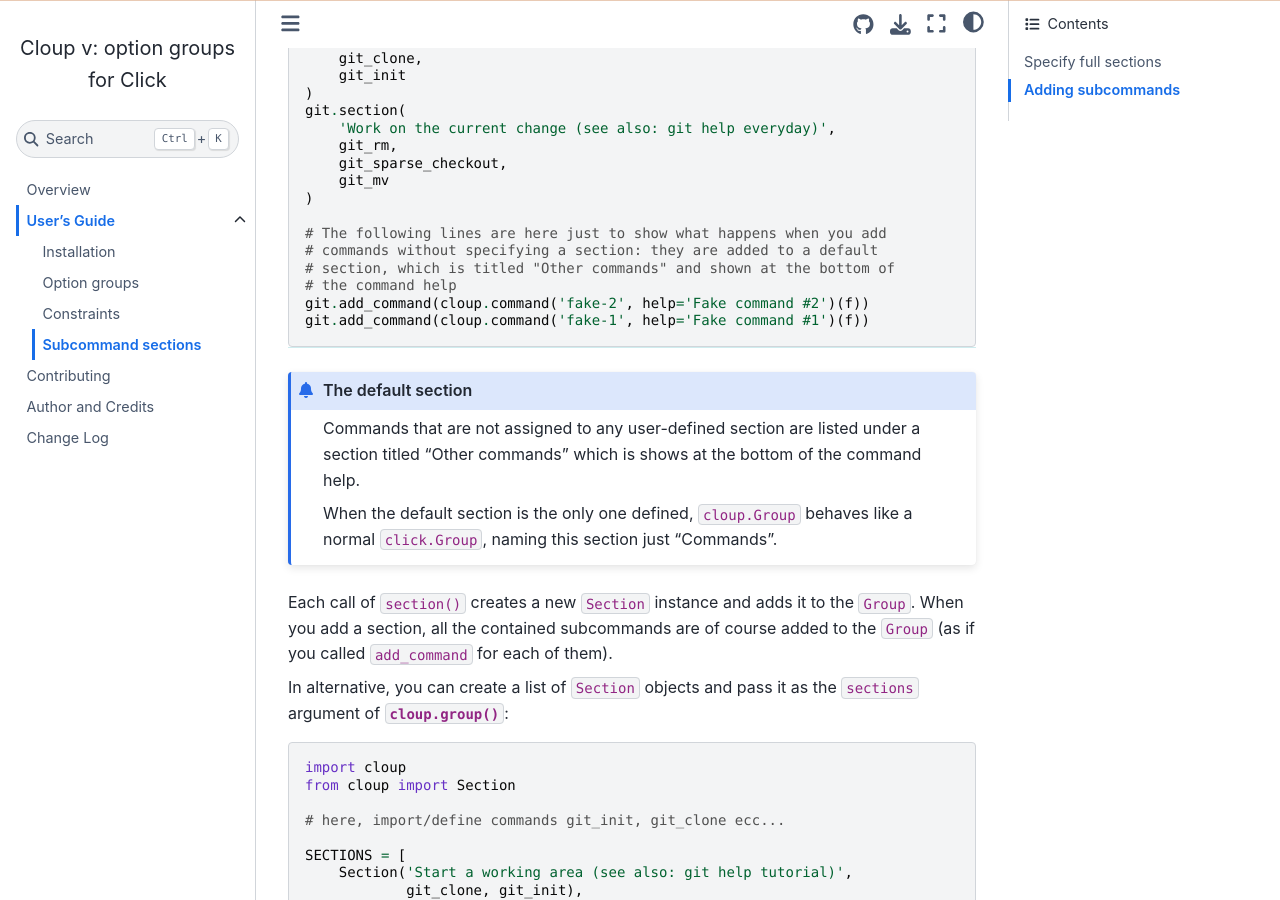
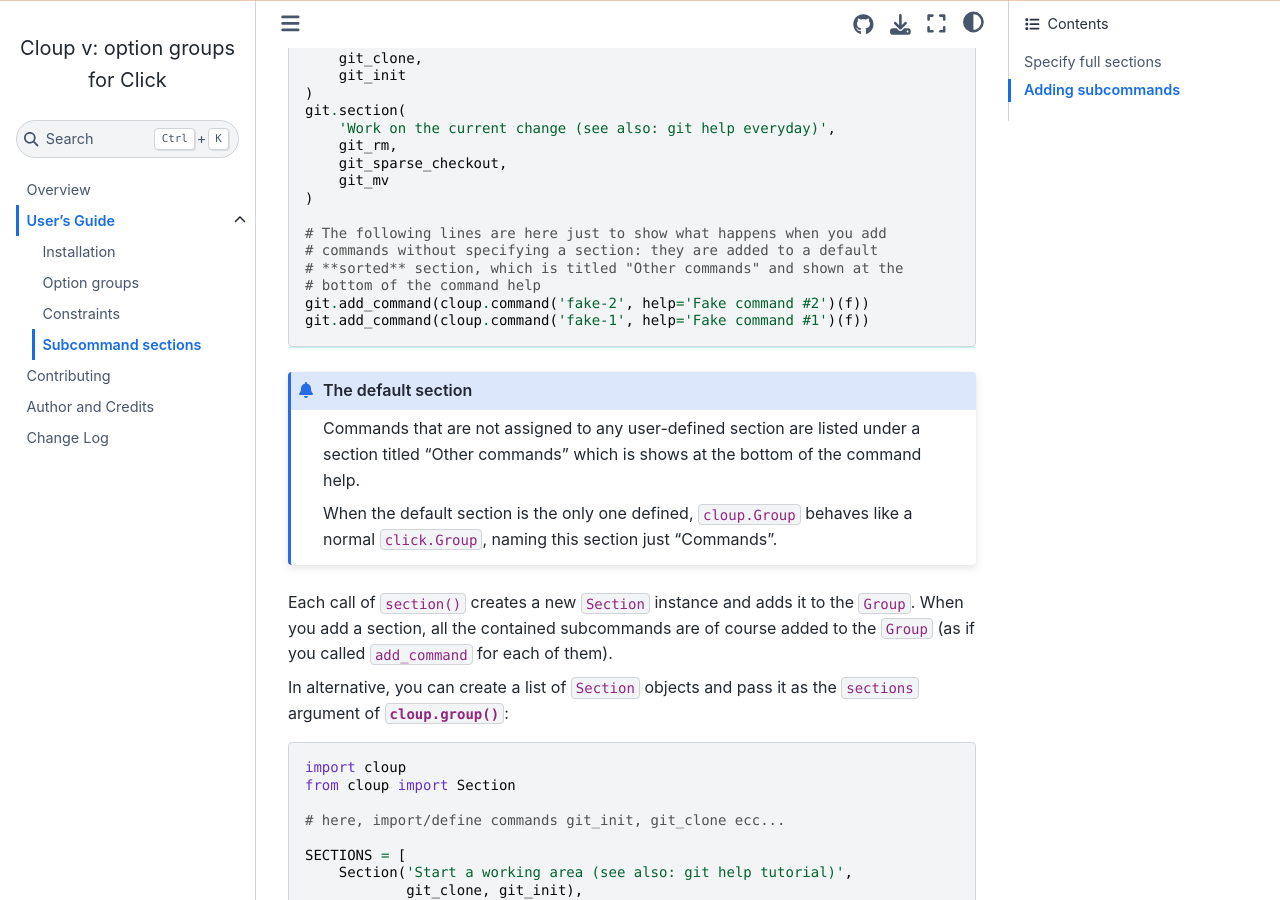
Before and after one commit to janluke/cloup, a Sphinx documentation site: the page built from docs/pages/sections.rst, in a window 1280 px wide and 900 px high, scrolled down 937 px. Built offline with Sphinx 7.4.7 and the Sphinx Book theme 1.1.4, drawn with Linux system fonts in a browser that asks for light colours; pages that are not in the unit, such as notebooks, are missing from menus; the version number could not be read and is left out.

Commit message:
Docs: improve comment in sections.rst

```diff
--- a/docs/pages/sections.rst
+++ b/docs/pages/sections.rst
@@ -58,8 +58,8 @@
 
         # The following lines are here just to show what happens when you add
         # commands without specifying a section: they are added to a default
-        # section, which is titled "Other commands" and shown at the bottom of
-        # the command help
+        # **sorted** section, which is titled "Other commands" and shown at the
+        # bottom of the command help
         git.add_command(cloup.command('fake-2', help='Fake command #2')(f))
         git.add_command(cloup.command('fake-1', help='Fake command #1')(f))
 
```
